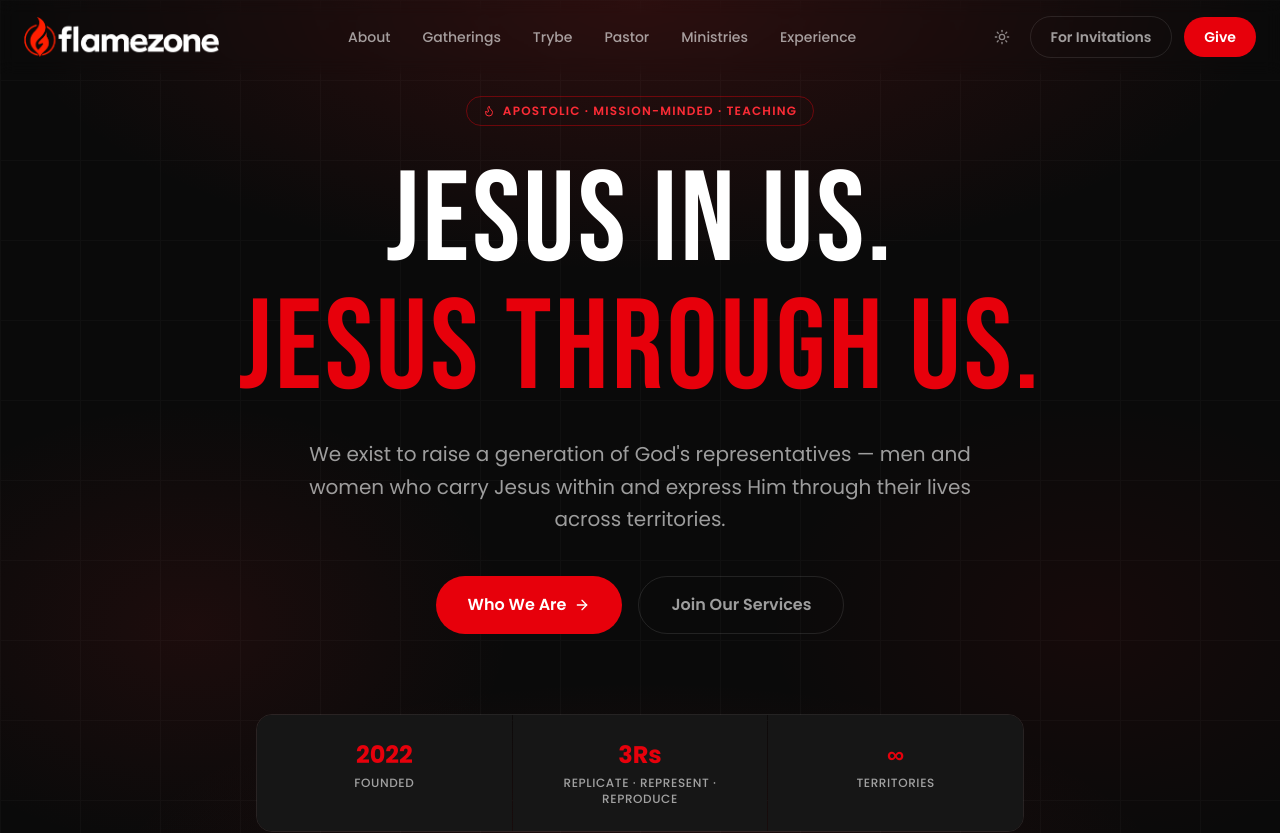
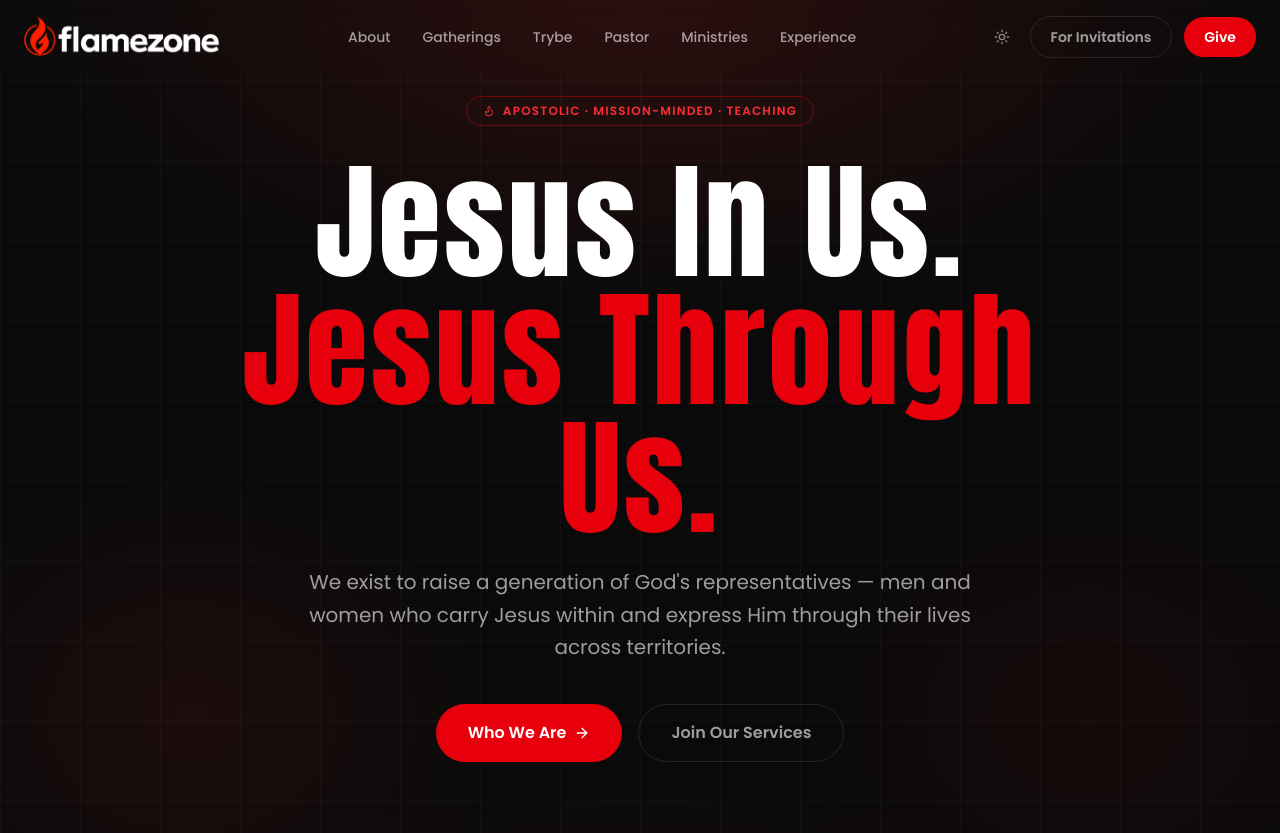
Before and after one commit to kollydap/hof, a Next.js app: page / in a window 1280 px wide. Shown: the top 833 px of the page. Built offline with nearby package versions, Linux system fonts and the light colour scheme.

Commit message:
fix: update font family for main heading to enhance typographyl

```diff
--- a/app/page.tsx
+++ b/app/page.tsx
@@ -245,7 +245,7 @@ export default function Home() {
             Apostolic · Mission-Minded · Teaching
           </div>
 
-          <h1 className="text-7xl sm:text-8xl md:text-9xl leading-[1] tracking-wide mb-6 font-bebas">
+          <h1 className="text-7xl sm:text-8xl md:text-9xl leading-[1] tracking-wide mb-6 font-[Impact,Haettenschweiler,sans-serif]">
             Jesus In Us.
             <br />
             <span className="text-red-600">Jesus Through Us.</span>
```
